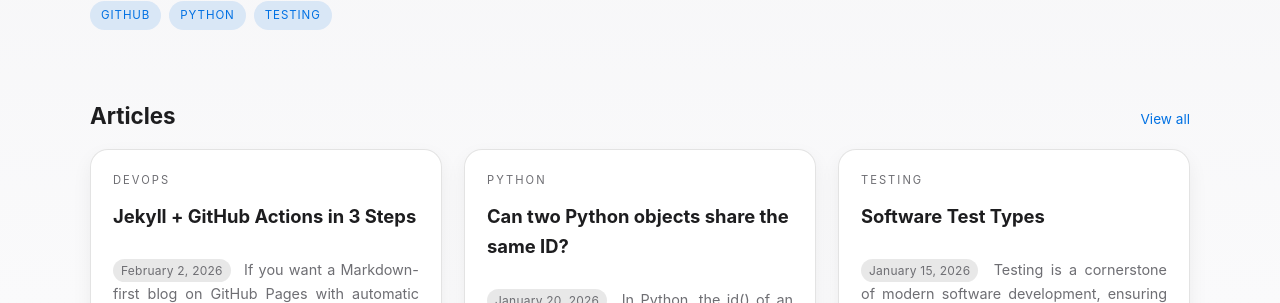
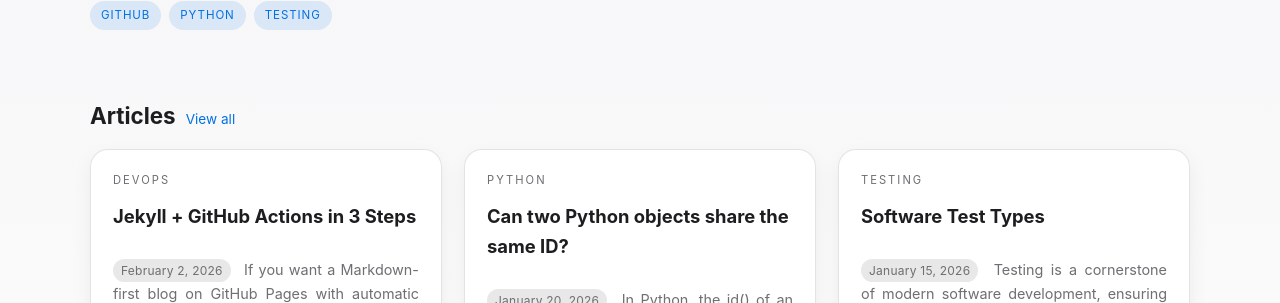
Before and after one commit to 1st/1st.github.io, a Jekyll site: the page built from index.html, in a window 1280 px wide. Shown: the part 262-565 px from the top of the page. Built offline with Jekyll 4.4.1, drawn with Linux system fonts in a browser that asks for light colours; some web fonts are replaced.

Commit message:
Adjusted the header layout so “View all” sits right next to “Articles”

```diff
--- a/assets/css/style.css
+++ b/assets/css/style.css
@@ -155,8 +155,8 @@ a:hover {
 .section-header {
   display: flex;
   align-items: baseline;
-  justify-content: space-between;
-  gap: 16px;
+  justify-content: flex-start;
+  gap: 10px;
   margin-bottom: 16px;
 }
 
```
